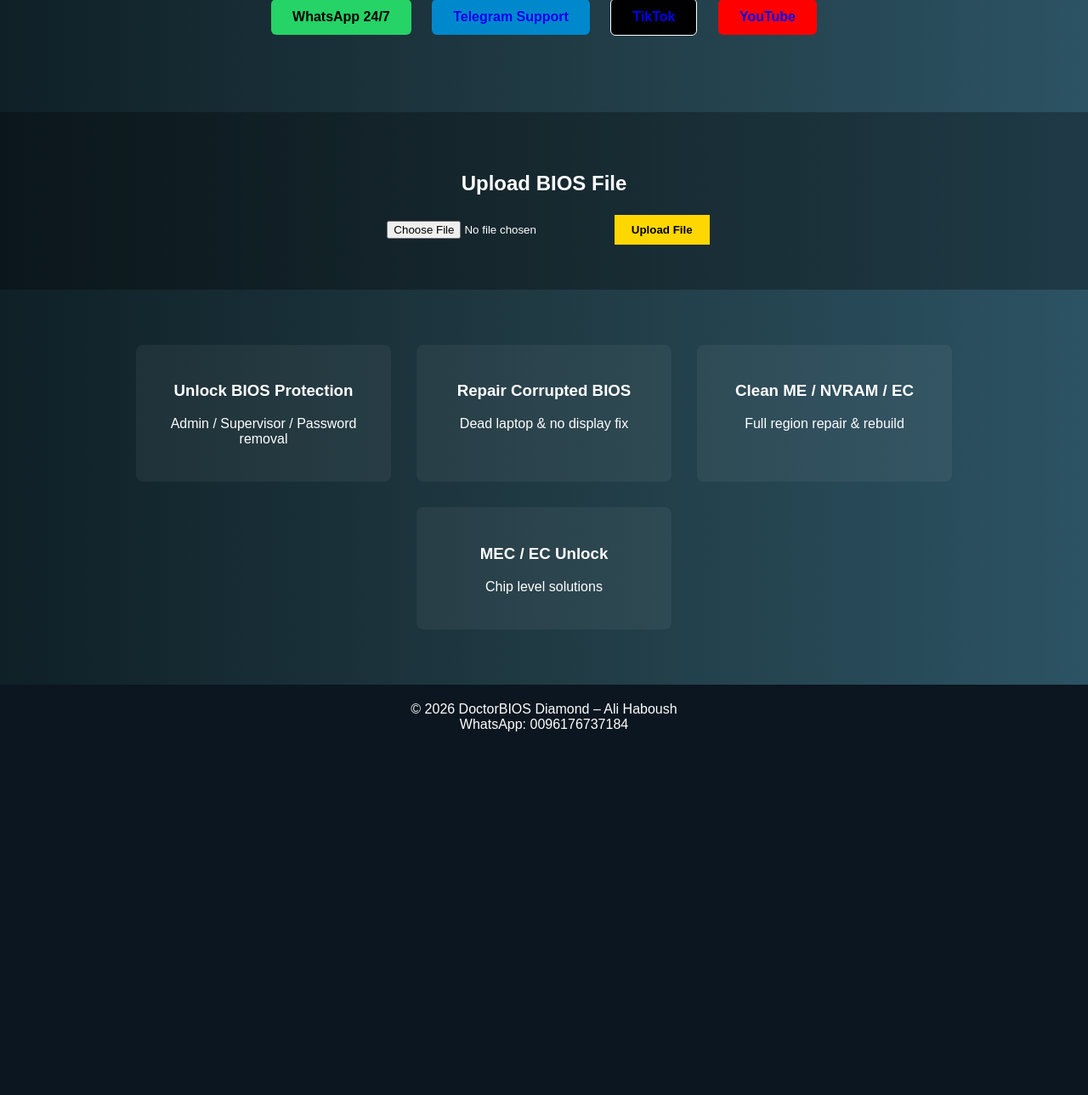
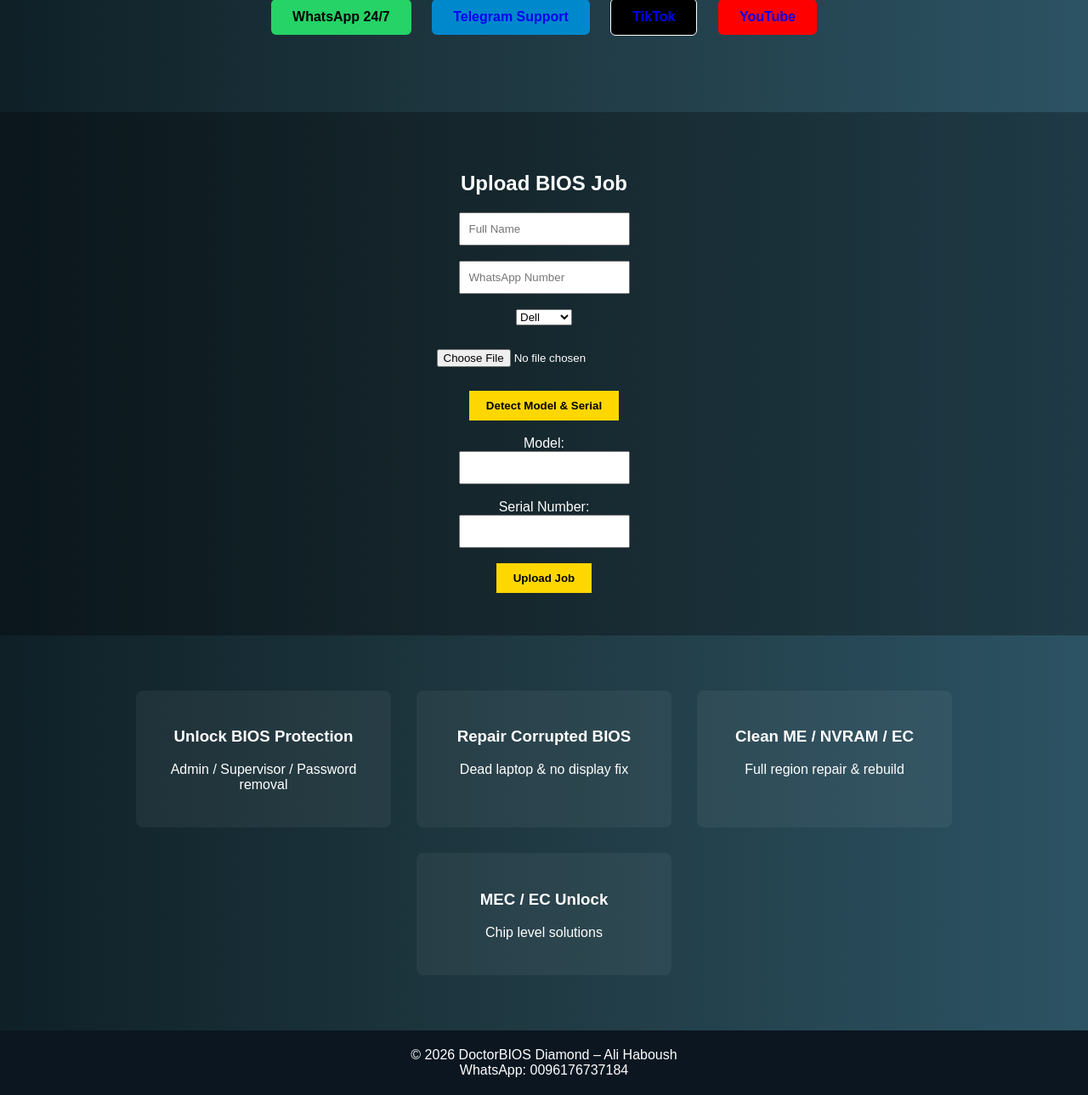
Before and after one commit to alihabosh/DoctorBIOS, a Flask app: page / in a window 1280 px wide. Shown: the part 302-1591 px from the top of the page at 85% size. Before the commit the page ends 1163 px from the top, so only its background shows below. Run offline with Flask 3, Linux system fonts and the light colour scheme.

Commit message:
Smart Upload UI Added

```diff
--- a/server.py
+++ b/server.py
@@ -1,4 +1,4 @@
-from flask import Flask, render_template, request
+from flask import Flask, render_template, request, jsonify
 import os
 import requests
 from werkzeug.utils import secure_filename
@@ -10,39 +10,111 @@ os.makedirs(UPLOAD_FOLDER, exist_ok=True)
 app.config["UPLOAD_FOLDER"] = UPLOAD_FOLDER
 
 BOT_TOKEN = os.environ.get("TELEGRAM_BOT_TOKEN")
-CHAT_ID = os.environ.get("TELEGRAM_CHAT_ID")
+CHAT_ID  = os.environ.get("TELEGRAM_CHAT_ID")
 
-def send_to_telegram(file_path):
-    url = f"https://api.telegram.org/bot{BOT_TOKEN}/sendDocument"
-    with open(file_path, "rb") as file:
-        response = requests.post(
+# ---------------- DMI Extract ----------------
+
+def extract_dmi_info(path):
+
+    with open(path,"rb") as f:
+        data=f.read()
+
+    model=None
+    serial=None
+
+    anchor=data.find(b"_SM_")
+
+    if anchor==-1:
+        return None,None
+
+    for i in range(anchor,len(data)-4):
+
+        if data[i]==0x01:
+
+            length=data[i+1]
+            strings_start=i+length
+
+            end=data.find(b"\x00\x00",strings_start)
+            strings=data[strings_start:end].split(b"\x00")
+
+            if len(strings)>2:
+                model=strings[1].decode(errors="ignore")
+                serial=strings[2].decode(errors="ignore")
+                break
+
+    return model,serial
+
+# ---------------- Telegram Send ----------------
+
+def send_to_telegram(file_path,name,whatsapp,brand,model,serial):
+
+    caption=f"""
+New BIOS Job 📥
+
+Name: {name}
+WhatsApp: {whatsapp}
+Brand: {brand}
+Model: {model}
+Serial: {serial}
+"""
+
+    url=f"https://api.telegram.org/bot{BOT_TOKEN}/sendDocument"
+
+    with open(file_path,"rb") as file:
+
+        requests.post(
             url,
-            data={"chat_id": CHAT_ID},
-            files={"document": file}
+            data={
+                "chat_id":CHAT_ID,
+                "caption":caption
+            },
+            files={"document":file}
         )
-    return response.status_code
+
+# ---------------- Pages ----------------
 
 @app.route('/')
 def index():
     return render_template("index.html")
 
-@app.route('/upload', methods=['POST'])
-def upload():
-    if 'file' not in request.files:
-        return "No file selected"
+# ---------------- Detect DMI ----------------
 
-    file = request.files['file']
+@app.route('/detect_dmi',methods=['POST'])
+def detect_dmi():
 
-    if file.filename == '':
-        return "Empty filename"
+    file=request.files['bios']
+    file.save("temp.bin")
 
-    filename = secure_filename(file.filename)
-    filepath = os.path.join(app.config["UPLOAD_FOLDER"], filename)
-    file.save(filepath)
+    model,serial=extract_dmi_info("temp.bin")
 
-    send_to_telegram(filepath)
+    return jsonify({
+        "model":model,
+        "serial":serial
+    })
 
-    return "BIOS Uploaded & Sent to Telegram Successfully ✅"
+# ---------------- Final Upload ----------------
 
-if __name__ == "__main__":
-    app.run(host="0.0.0.0", port=10000)
+@app.route('/submit_job',methods=['POST'])
+def submit_job():
+
+    name=request.form['name']
+    whatsapp=request.form['whatsapp']
+    brand=request.form['brand']
+    model=request.form['model']
+    serial=request.form['serial']
+
+    bios=request.files['bios']
+
+    filename=secure_filename(f"{serial}_{brand}.bin")
+    filepath=os.path.join(app.config["UPLOAD_FOLDER"],filename)
+
+    bios.save(filepath)
+
+    send_to_telegram(filepath,name,whatsapp,brand,model,serial)
+
+    return "Uploaded Successfully"
+
+# ---------------- Run ----------------
+
+if __name__=="__main__":
+    app.run(host="0.0.0.0",port=10000)
--- a/templates/index.html
+++ b/templates/index.html
@@ -54,13 +54,38 @@
     </div>
 </section>
 
+<!-- ================= SMART UPLOAD ================= -->
+
 <section id="upload" class="upload-section">
-    <h2>Upload BIOS File</h2>
-    <form action="/upload" method="POST" enctype="multipart/form-data">
-        <input type="file" name="file" required>
-        <button type="submit">Upload File</button>
-    </form>
+
+<h2>Upload BIOS Job</h2>
+
+<input type="text" id="name" placeholder="Full Name" required><br><br>
+
+<input type="text" id="whatsapp" placeholder="WhatsApp Number" required><br><br>
+
+<select id="brand">
+  <option value="Dell">Dell</option>
+  <option value="Lenovo">Lenovo</option>
+</select><br><br>
+
+<input type="file" id="biosFile" required><br><br>
+
+<button onclick="detectDMI()">Detect Model & Serial</button>
+
+<br><br>
+
+Model:<br>
+<input type="text" id="model"><br><br>
+
+Serial Number:<br>
+<input type="text" id="serial"><br><br>
+
+<button onclick="submitJob()">Upload Job</button>
+
 </section>
+
+<!-- ================= SERVICES ================= -->
 
 <section id="services" class="services">
     <div class="card">
@@ -90,5 +115,55 @@
     WhatsApp: 0096176737184
 </footer>
 
+<!-- ================= JAVASCRIPT ================= -->
+
+<script>
+
+function detectDMI(){
+
+ let file=document.getElementById("biosFile").files[0];
+
+ if(!file){
+   alert("Please select BIOS file first");
+   return;
+ }
+
+ let formData=new FormData();
+ formData.append("bios",file);
+
+ fetch("/detect_dmi",{
+   method:"POST",
+   body:formData
+ })
+ .then(res=>res.json())
+ .then(data=>{
+   document.getElementById("model").value=data.model || "";
+   document.getElementById("serial").value=data.serial || "";
+ });
+
+}
+
+function submitJob(){
+
+ let fd=new FormData();
+
+ fd.append("name",document.getElementById("name").value);
+ fd.append("whatsapp",document.getElementById("whatsapp").value);
+ fd.append("brand",document.getElementById("brand").value);
+ fd.append("model",document.getElementById("model").value);
+ fd.append("serial",document.getElementById("serial").value);
+ fd.append("bios",document.getElementById("biosFile").files[0]);
+
+ fetch("/submit_job",{
+   method:"POST",
+   body:fd
+ }).then(()=>{
+   alert("Uploaded Successfully ✅");
+ });
+
+}
+
+</script>
+
 </body>
 </html>
```
